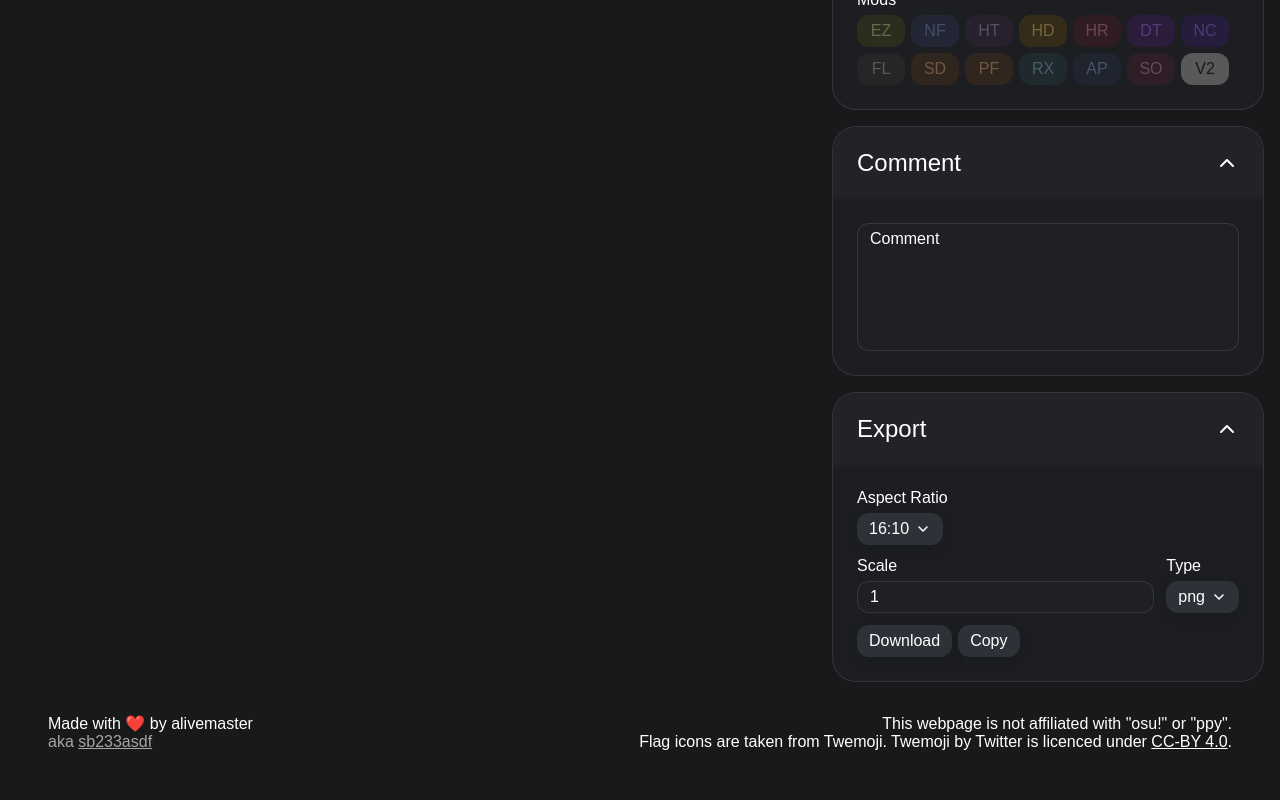
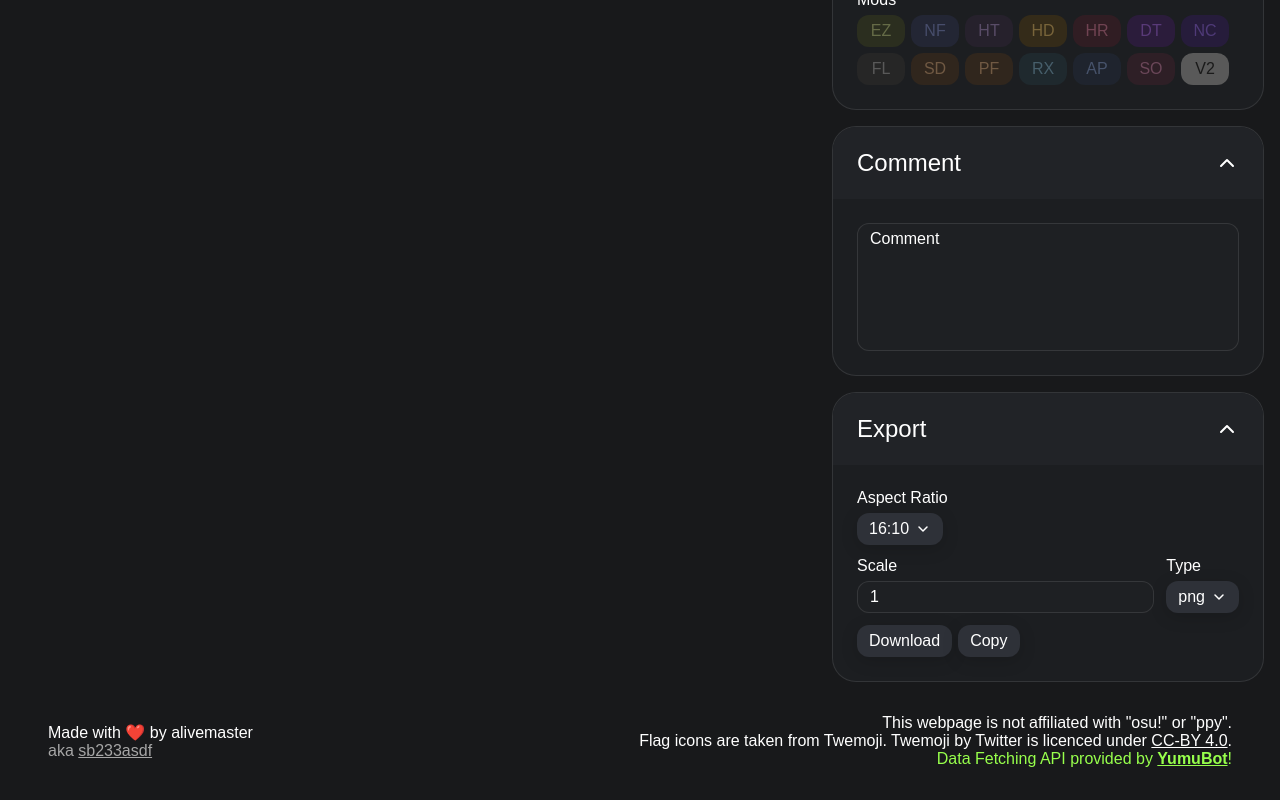
Before and after one commit to alivemaster/osu-score-cover-generator, a Vue app: page / in a window 1280 px wide. Shown: the part 1724-2524 px from the top of the page. Built offline with nearby package versions, Linux system fonts and the light colour scheme.

Commit message:
add api credits to footer & update readme

```diff
--- a/src/components/Footer.vue
+++ b/src/components/Footer.vue
@@ -8,7 +8,8 @@
         <span class="footer-disclaimer">
             <p>This webpage is not affiliated with "osu!" or "ppy".</p>
             <p>Flag icons are taken from Twemoji. Twemoji by Twitter is licenced under <a
-                    href="https://creativecommons.org/licenses/by/4.0/deed.en">CC-BY 4.0</a>.</p>
+                    href="https://creativecommons.org/licenses/by/4.0/deed.en" target="_blank">CC-BY 4.0</a>.</p>
+            <p style="color: hsl(95 100 65)">Data Fetching API provided by <a href="https://bot.365246692.xyz" target="_blank"><b>YumuBot</b></a>!</p>
         </span>
     </footer>
 </template>
```
Also changed, not shown: 1 other file (tests, documents, lock files or other folders).
